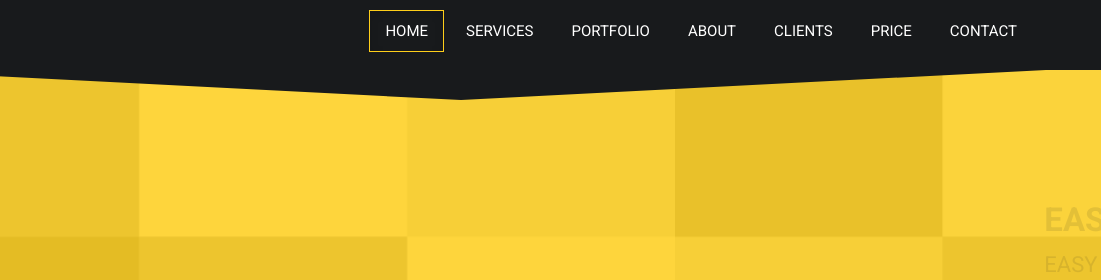
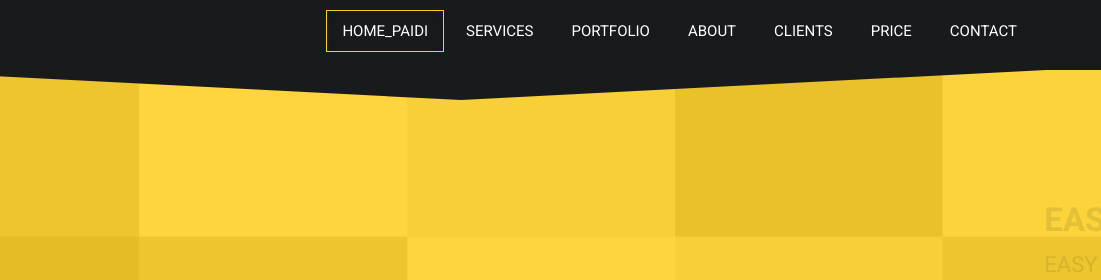
Before and after one commit to PAIDI789/project1, a plain HTML site: page index.html in a window 1280 px wide. Shown: the top 280 px of the page, 179-1280 px from the left. Drawn offline with Linux system fonts and the light colour scheme; some packages are replaced by stand-ins of ours.

Commit message:
change home name

```diff
--- a/index.html
+++ b/index.html
@@ -47,7 +47,7 @@
                     <!-- Main navigation -->
                     <div class="nav-collapse collapse pull-right">
                         <ul class="nav" id="top-navigation">
-                            <li class="active"><a href="#home">Home</a></li>
+                            <li class="active"><a href="#home">Home_paidi</a></li>
                             <li><a href="#service">Services</a></li>
                             <li><a href="#portfolio">Portfolio</a></li>
                             <li><a href="#about">About</a></li>
```
